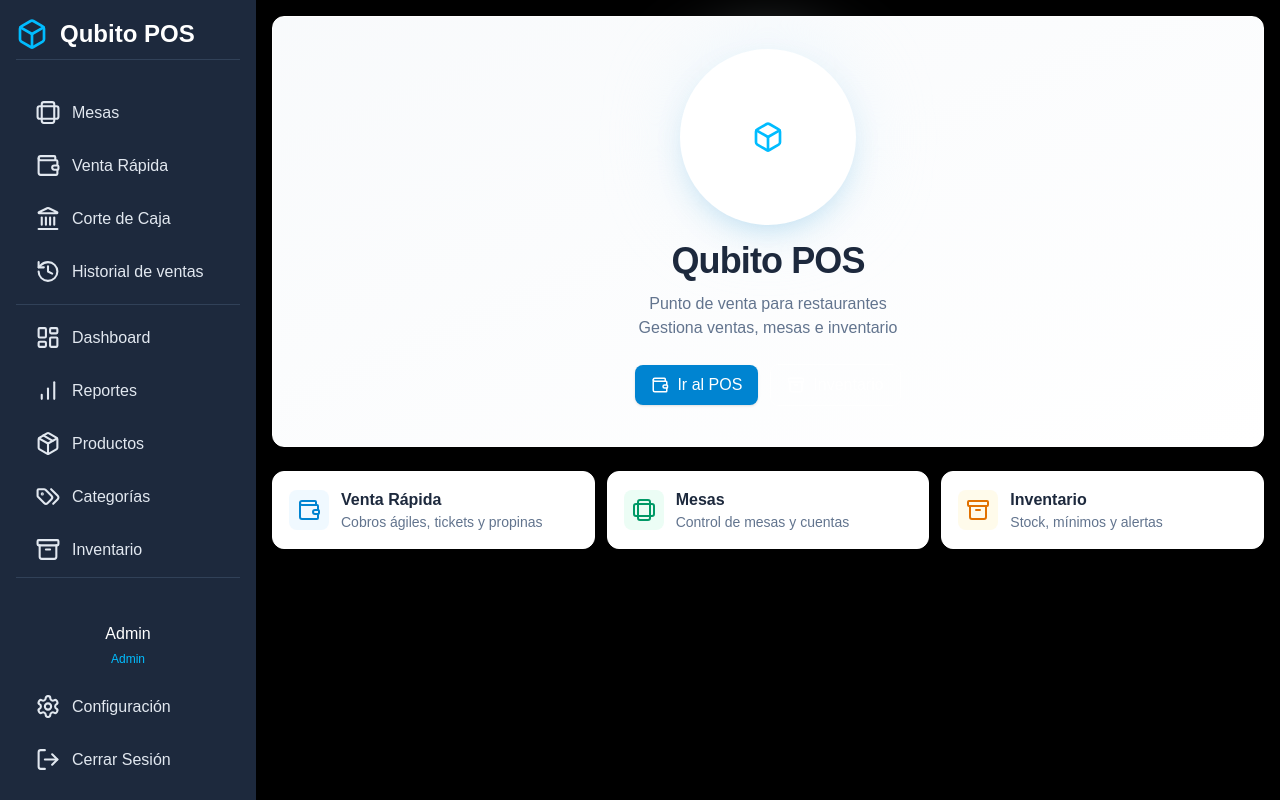
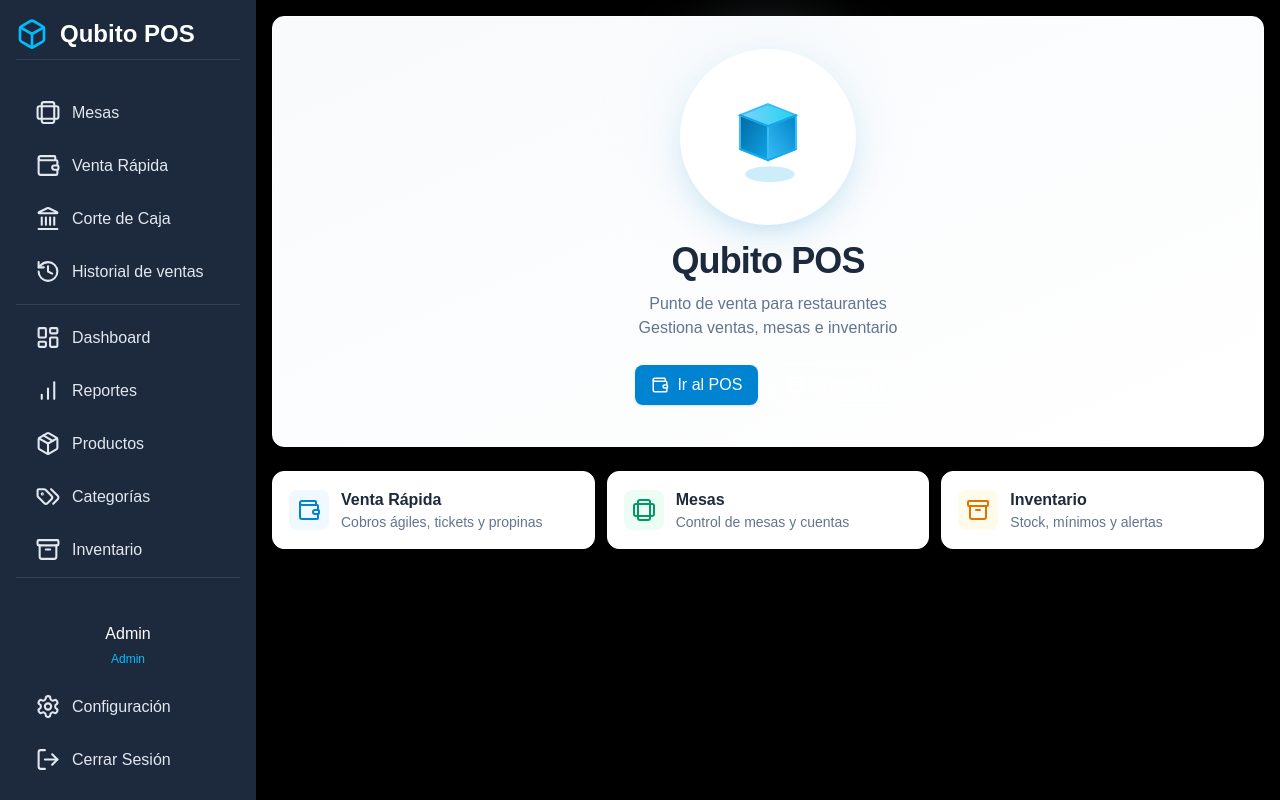
Before and after one commit to GrappePie/qubito, a Next.js app: page / in a window 1280 px wide. Built offline with nearby package versions, Linux system fonts and the light colour scheme.

Commit message:
Add AnimatedCube component and integrate it into HomeIntro

```diff
--- /dev/null
+++ b/src/components/AnimatedCube.tsx
@@ -0,0 +1,98 @@
+"use client";
+
+import React, { useRef } from "react";
+import { useGSAP } from "@gsap/react";
+import { setupGSAP, gsap } from "@/lib/gsap";
+
+type Props = {
+  size?: number;
+  className?: string;
+};
+
+export default function AnimatedCube({ size = 128, className }: Props) {
+  const wrapRef = useRef<HTMLDivElement | null>(null);
+
+  useGSAP(
+    () => {
+      setupGSAP();
+      const wrap = wrapRef.current!;
+      const cube = wrap.querySelector(".cube-group") as SVGGraphicsElement | null;
+      const shadow = wrap.querySelector(".cube-shadow") as SVGGraphicsElement | null;
+
+      gsap.set(wrap, { y: 0, scaleX: 1, scaleY: 1 });
+      if (shadow) gsap.set(shadow, { scaleX: 1, opacity: 0.22, transformOrigin: "64px 100px" });
+      if (cube) gsap.set(cube, { rotation: 0, svgOrigin: "64 72" });
+
+      const tl = gsap.timeline({ repeat: -1, repeatDelay: 0.4 });
+      tl.to(wrap, { y: -14, duration: 0.35, ease: "power2.out" })
+        .to(shadow, { scaleX: 0.75, opacity: 0.28, duration: 0.35, ease: "power2.out" }, "<")
+        .to(wrap, { y: 0, duration: 0.45, ease: "bounce.out" })
+        .to(shadow, { scaleX: 1, opacity: 0.18, duration: 0.45, ease: "bounce.out" }, "<")
+        .to(cube, { rotation: -6, duration: 0.22, ease: "sine.inOut" }, "-=0.2")
+        .to(cube, { rotation: 5, duration: 0.22, ease: "sine.inOut" })
+        .to(cube, { rotation: 0, duration: 0.2, ease: "sine.out" });
+    },
+    { scope: wrapRef }
+  );
+
+  return (
+    <div ref={wrapRef} className={className} style={{ width: size, height: size }}>
+      <svg
+        width={size}
+        height={size}
+        viewBox="0 0 128 128"
+        role="img"
+        aria-label="Animated cube"
+      >
+        {/* Shadow */}
+        <ellipse className="cube-shadow" cx="64" cy="104" rx="26" ry="8" fill="#0ea5e9" opacity="0.18" />
+
+        {/* Cube group */}
+        <g className="cube-group">
+          <defs>
+            <linearGradient id="faceLeft" x1="0%" y1="0%" x2="100%" y2="100%">
+              <stop offset="0%" stopColor="#0369a1" />
+              <stop offset="100%" stopColor="#0ea5e9" />
+            </linearGradient>
+            <linearGradient id="faceRight" x1="100%" y1="0%" x2="0%" y2="100%">
+              <stop offset="0%" stopColor="#0284c7" />
+              <stop offset="100%" stopColor="#38bdf8" />
+            </linearGradient>
+            <linearGradient id="faceTop" x1="0%" y1="0%" x2="100%" y2="0%">
+              <stop offset="0%" stopColor="#7dd3fc" />
+              <stop offset="100%" stopColor="#22d3ee" />
+            </linearGradient>
+          </defs>
+
+          {/* Top face */}
+          <polygon
+            points="64,34 92,45 64,56 36,45"
+            fill="url(#faceTop)"
+            stroke="#38bdf8"
+            strokeWidth="2"
+          />
+
+          {/* Right face */}
+          <polygon
+            points="92,45 64,56 64,90 92,79"
+            fill="url(#faceRight)"
+            stroke="#38bdf8"
+            strokeWidth="2"
+          />
+
+          {/* Left face */}
+          <polygon
+            points="36,45 64,56 64,90 36,79"
+            fill="url(#faceLeft)"
+            stroke="#38bdf8"
+            strokeWidth="2"
+          />
+
+          {/* Edge accents for lucide-like style */}
+          <polyline points="36,45 64,56 92,45" fill="none" stroke="#0ea5e9" strokeWidth="2" opacity="0.9" />
+          <polyline points="36,79 64,90 92,79" fill="none" stroke="#0ea5e9" strokeWidth="2" opacity="0.75" />
+        </g>
+      </svg>
+    </div>
+  );
+}
--- a/src/components/HomeIntro.tsx
+++ b/src/components/HomeIntro.tsx
@@ -1,11 +1,11 @@
 "use client";
 
 import React, { useRef } from "react";
-import Image from "next/image";
 import Link from "next/link";
-import { Wallet, Ratio, Archive, Box } from "lucide-react";
+import { Wallet, Ratio, Archive } from "lucide-react";
 import { setupGSAP, gsap } from "@/lib/gsap";
 import { useGSAP } from "@gsap/react";
+import AnimatedCube from "@/components/AnimatedCube";
 
 export default function HomeIntro() {
   const scope = useRef<HTMLDivElement | null>(null);
@@ -54,7 +54,7 @@ export default function HomeIntro() {
         <div className="hero-logo relative w-36 h-36 sm:w-40 sm:h-40 mb-4 sm:mb-6">
           <div className="absolute inset-0 rounded-full bg-sky-100/70 blur-2xl" />
           <div className="relative mx-auto w-36 h-36 sm:w-40 sm:h-40 rounded-full ring-8 ring-white shadow-[0_12px_40px_-12px_rgba(2,132,199,0.45)] grid place-items-center overflow-hidden bg-white">
-            <Box className="h-8 w-8 text-sky-400" />
+            <AnimatedCube size={128} />
           </div>
         </div>
 
```
